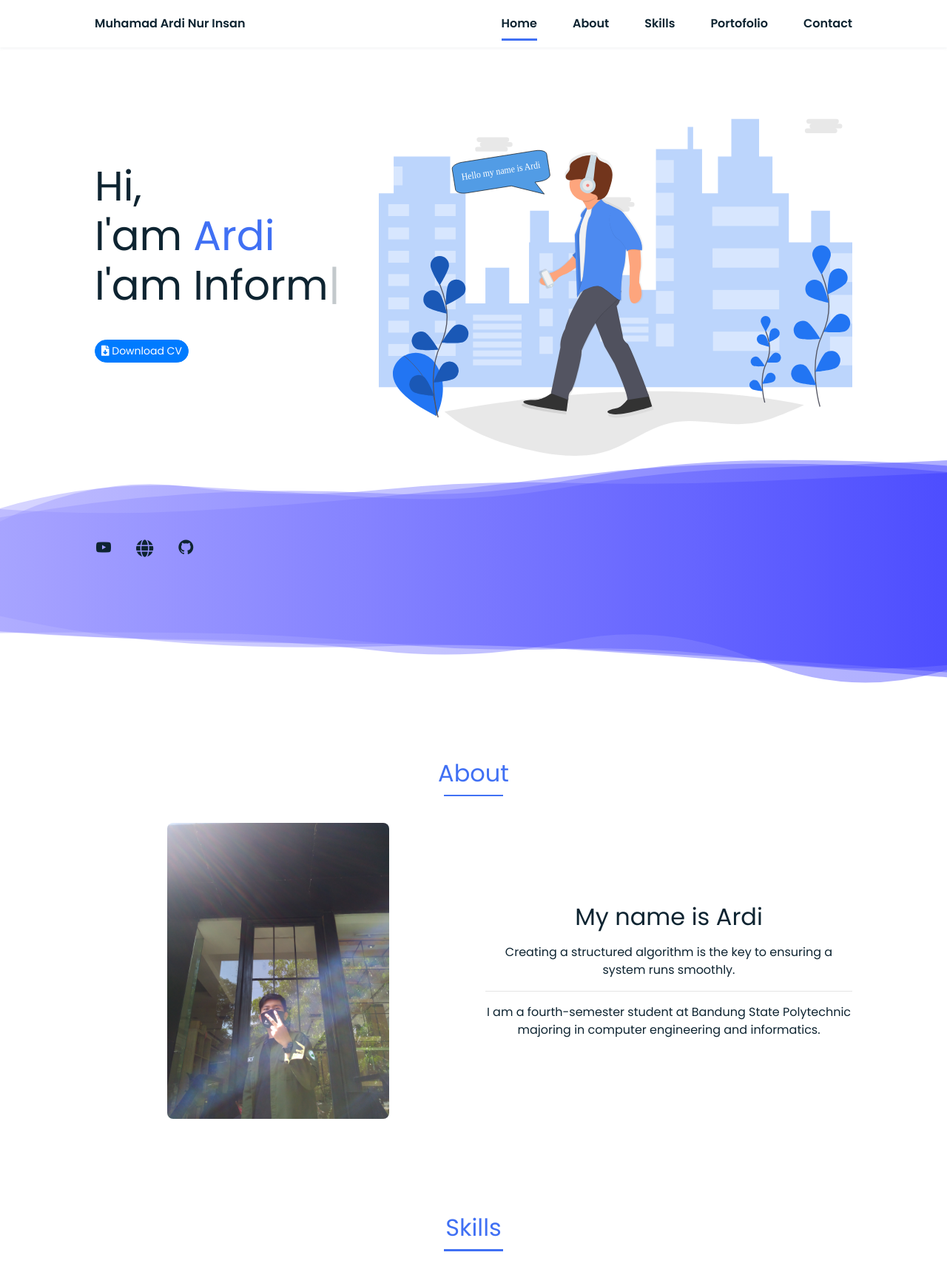
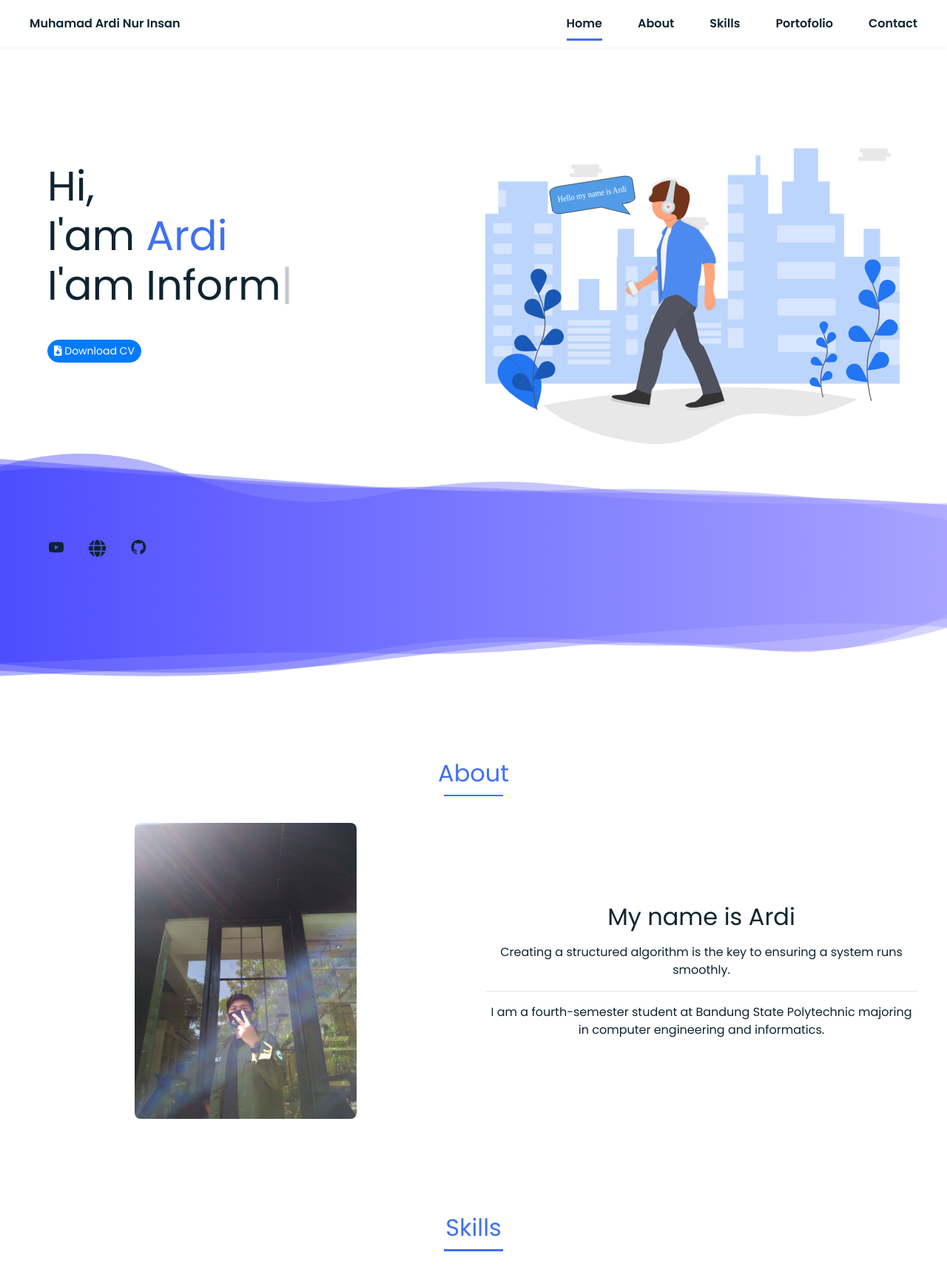
Before and after one commit to ardinur03/portofolio, a PHP site: page / in a window 1280 px wide. Shown: the top 1723 px of the page at 74% size. Run offline with PHP 8.4, Linux system fonts and the light colour scheme; some libraries are stand-ins or nearby versions.

Commit message:
fix ui large

```diff
--- a/assets/css/styles.css
+++ b/assets/css/styles.css
@@ -1082,8 +1082,37 @@ img {
     .bd-grid {
         margin-left: auto;
         margin-right: auto;
+        max-width: 1200px;
+    }
+    .home.bd-grid {
+        max-width: none;
+        width: 100%;
+        margin-left: 0;
+        margin-right: 0;
+        padding-left: 5vw;
+        padding-right: 5vw;
+    }
+    .home {
+        grid-template-columns: repeat(2, 1fr);
+        align-items: center;
+    }
+    .home__data {
+        grid-column: 1;
+        grid-row: 1;
+    }
+    .home__social {
+        grid-column: 1;
+        grid-row: 2;
     }
     .home__img {
-        right: 10%;
+        position: relative;
+        right: auto;
+        bottom: auto;
+        width: 100%;
+        height: auto;
+        z-index: 0;
+        grid-column: 2;
+        grid-row: 1 / 3;
+        justify-self: end;
     }
 }
--- a/index.html
+++ b/index.html
@@ -56,15 +56,12 @@
             transform: rotate(180deg);
         }
 
-        .custom-shape-divider-bottom-1602382127 svg {
-            position: relative;
-            display: inline;
-            width: calc(122% + 1.3px);
-            height: 220px;
-        }
-
-        .custom-shape-divider-bottom-1602382127 .shape-fill {
-            fill: #3333ff;
+        .custom-shape-divider-bottom-1602382127 img {
+            display: block;
+            width: 100vw;
+            height: auto;
+            margin-left: 50%;
+            transform: translateX(-50%) rotate(180deg);
         }
     </style>
 
@@ -235,12 +232,19 @@
                             <h4 class="judul-apa-aja">LAST EDUCATION</h4>
                             <ul class="timeline">
                                 <li class="text-secondary">
+                                    <a href="#" class="text-decoration-none">
+                                        Universitas Jenderal Achmad Yani
+                                    </a>
+                                    <a href="#" class="float-right text-decoration-none">October, 2024 - October, 2025</a>
+                                    <p>I'm currently studying at Universitas Jenderal Achmad Yani</p>
+                                </li>
+                                <li class="text-secondary">
                                     <a href="https://www.smkn11bdg.sch.id/" target="_blank"
                                         class="text-decoration-none">
                                         Politeknik Negeri Bandung
                                     </a>
-                                    <a href="#" class="float-right text-decoration-none">June, 2021 - Now</a>
-                                    <p>I’m currently studying at Bandung State Polytechnic</p>
+                                    <a href="#" class="float-right text-decoration-none">June, 2021 - August, 2024</a>
+                                    <p>I'm currently studying at Bandung State Polytechnic</p>
                                 </li>
                                 <li class="text-secondary">
                                     <a href="https://www.smkn11bdg.sch.id/" target="_blank"
```
